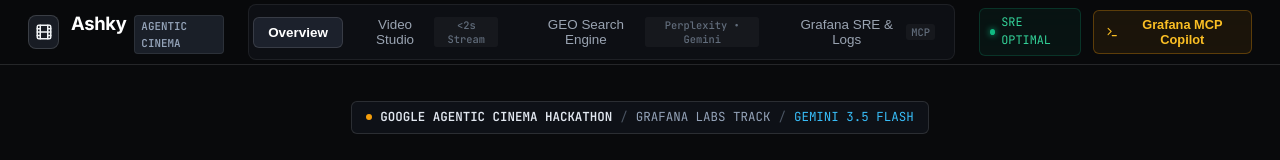
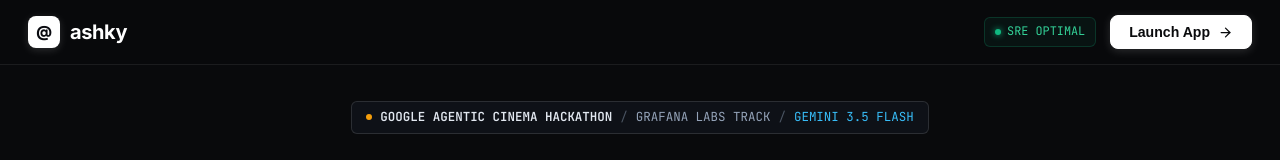
Before and after one commit to N-45div/Ashky, a React (Vite) app in the folder frontend/: page / in a window 1280 px wide. Shown: the top 160 px of the page. Built offline with nearby package versions, Linux system fonts and the light colour scheme.

Commit message:
feat(nav): add minimal dark landing navbar and multi-page routing

```diff
--- a/frontend/src/App.jsx
+++ b/frontend/src/App.jsx
@@ -1,68 +1,51 @@
 import React, { useState } from 'react';
-import Navbar from './components/Navbar';
-import AgentSidecar from './components/AgentSidecar';
+import { BrowserRouter, Routes, Route, Navigate, useNavigate } from 'react-router-dom';
+import LandingNavbar from './components/LandingNavbar';
 import LandingPage from './pages/LandingPage';
-import VideoStudio from './pages/VideoStudio';
-import GeoOptimizer from './pages/GeoOptimizer';
-import Observability from './pages/Observability';
+import AppWorkspace from './pages/AppWorkspace';
 
-export default function App() {
-  const [activeTab, setActiveTab] = useState('landing');
-  const [sidecarOpen, setSidecarOpen] = useState(false);
-  const [selectedPreset, setSelectedPreset] = useState(null);
+function LandingRoute({ onSelectPreset }) {
+  const navigate = useNavigate();
 
   const handleNavigate = (tab) => {
-    setActiveTab(tab);
-    window.scrollTo({ top: 0, behavior: 'smooth' });
+    if (tab === 'video_studio' || tab === 'studio') {
+      navigate('/app/studio');
+    } else if (tab === 'geo_optimizer' || tab === 'geo') {
+      navigate('/app/geo');
+    } else if (tab === 'observability') {
+      navigate('/app/observability');
+    } else {
+      navigate('/app');
+    }
   };
 
   const handleSelectPreset = (preset) => {
-    setSelectedPreset(preset);
+    if (onSelectPreset) {
+      onSelectPreset(preset);
+    }
+    navigate('/app/studio');
   };
 
   return (
-    <div style={{ minHeight: '100vh', display: 'flex', flexDirection: 'column', position: 'relative', background: 'var(--bg-canvas)' }}>
-      {/* Top Glass Navigation */}
-      <Navbar
-        activeTab={activeTab}
-        setActiveTab={handleNavigate}
-        sidecarOpen={sidecarOpen}
-        setSidecarOpen={setSidecarOpen}
-      />
+    <div style={{ minHeight: '100vh', display: 'flex', flexDirection: 'column', background: '#090a0c' }}>
+      {/* Clean Dark Landing Header with single Launch App CTA */}
+      <LandingNavbar />
 
-      {/* Main Content Area */}
-      <main style={{ flex: 1, position: 'relative', zIndex: 10 }}>
-        {activeTab === 'landing' && (
-          <LandingPage
-            onNavigate={handleNavigate}
-            onSelectPreset={handleSelectPreset}
-          />
-        )}
-        {activeTab === 'video_studio' && (
-          <VideoStudio initialPreset={selectedPreset} />
-        )}
-        {activeTab === 'geo_optimizer' && <GeoOptimizer />}
-        {activeTab === 'observability' && (
-          <Observability onOpenSidecar={() => setSidecarOpen(true)} />
-        )}
+      <main style={{ flex: 1, position: 'relative' }}>
+        <LandingPage
+          onNavigate={handleNavigate}
+          onSelectPreset={handleSelectPreset}
+        />
       </main>
-
-      {/* Collapsible Grafana MCP Agent Drawer */}
-      <AgentSidecar
-        isOpen={sidecarOpen}
-        onClose={() => setSidecarOpen(false)}
-      />
 
       {/* Footer */}
       <footer style={{
         padding: '24px 28px',
-        borderTop: '1px solid var(--border-subtle)',
+        borderTop: '1px solid rgba(255, 255, 255, 0.08)',
         textAlign: 'center',
         fontSize: '0.8rem',
-        color: 'var(--text-muted)',
-        position: 'relative',
-        zIndex: 10,
-        background: 'var(--bg-surface-1)'
+        color: '#64748b',
+        background: '#0a0c10'
       }}>
         <div style={{ maxWidth: '1200px', margin: '0 auto', display: 'flex', flexDirection: 'column', gap: '6px' }}>
           <p style={{ margin: 0, color: '#e2e8f0', fontWeight: 600 }}>
@@ -76,3 +59,39 @@
     </div>
   );
 }
+
+export default function App() {
+  const [selectedPreset, setSelectedPreset] = useState(null);
+
+  return (
+    <BrowserRouter>
+      <Routes>
+        {/* Landing Page Route (Clean Dark Theme, Single Launch App button) */}
+        <Route
+          path="/"
+          element={<LandingRoute onSelectPreset={setSelectedPreset} />}
+        />
+
+        {/* Full App Workspace with ChatGPT-style Collapsible Icon Sidebar */}
+        <Route
+          path="/app"
+          element={<AppWorkspace initialPreset={selectedPreset} />}
+        />
+        <Route
+          path="/app/:tab"
+          element={<AppWorkspace initialPreset={selectedPreset} />}
+        />
+
+        {/* Backwards Compatibility / Direct Links */}
+        <Route path="/studio" element={<Navigate to="/app/studio" replace />} />
+        <Route path="/geo" element={<Navigate to="/app/geo" replace />} />
+        <Route path="/observability" element={<Navigate to="/app/observability" replace />} />
+        <Route path="/video_studio" element={<Navigate to="/app/studio" replace />} />
+        <Route path="/geo_optimizer" element={<Navigate to="/app/geo" replace />} />
+
+        {/* Catch-all */}
+        <Route path="*" element={<Navigate to="/" replace />} />
+      </Routes>
+    </BrowserRouter>
+  );
+}
--- /dev/null
+++ b/frontend/src/components/LandingNavbar.jsx
@@ -0,0 +1,111 @@
+import React from 'react';
+import { useNavigate } from 'react-router-dom';
+import { ArrowRight } from 'lucide-react';
+
+export default function LandingNavbar() {
+  const navigate = useNavigate();
+
+  return (
+    <header style={{
+      position: 'sticky',
+      top: 0,
+      zIndex: 50,
+      background: 'rgba(9, 10, 12, 0.85)',
+      backdropFilter: 'blur(16px)',
+      WebkitBackdropFilter: 'blur(16px)',
+      borderBottom: '1px solid rgba(255, 255, 255, 0.08)',
+      padding: '0 28px'
+    }}>
+      <div style={{
+        maxWidth: '1400px',
+        margin: '0 auto',
+        height: '64px',
+        display: 'flex',
+        alignItems: 'center',
+        justifyContent: 'space-between',
+        gap: '20px'
+      }}>
+        {/* Left: Monogram & Brand Title */}
+        <div
+          onClick={() => navigate('/')}
+          style={{ display: 'flex', alignItems: 'center', gap: '10px', cursor: 'pointer', userSelect: 'none' }}
+        >
+          <div style={{
+            width: '32px',
+            height: '32px',
+            borderRadius: '8px',
+            background: '#ffffff',
+            color: '#090a0f',
+            display: 'flex',
+            alignItems: 'center',
+            justifyContent: 'center',
+            fontWeight: 800,
+            fontSize: '0.95rem',
+            boxShadow: '0 2px 8px rgba(255, 255, 255, 0.15)'
+          }}>
+            @
+          </div>
+          <span style={{
+            fontWeight: 700,
+            fontSize: '1.25rem',
+            letterSpacing: '-0.02em',
+            color: '#ffffff'
+          }}>
+            ashky
+          </span>
+        </div>
+
+        {/* Right: SRE Status & Single Launch App Button */}
+        <div style={{ display: 'flex', alignItems: 'center', gap: '14px' }}>
+          <div style={{
+            display: 'flex',
+            alignItems: 'center',
+            gap: '6px',
+            fontSize: '0.74rem',
+            color: '#34d399',
+            background: 'rgba(16, 185, 129, 0.06)',
+            padding: '5px 10px',
+            borderRadius: '6px',
+            border: '1px solid rgba(16, 185, 129, 0.2)',
+            fontFamily: 'var(--font-mono)'
+          }}>
+            <span className="status-dot status-dot-emerald" />
+            <span className="hidden sm:inline">SRE OPTIMAL</span>
+          </div>
+
+          {/* Single Launch App Button -> moves to /app */}
+          <button
+            type="button"
+            onClick={() => navigate('/app')}
+            style={{
+              display: 'flex',
+              alignItems: 'center',
+              gap: '8px',
+              background: '#ffffff',
+              color: '#090a0c',
+              border: '1px solid #ffffff',
+              padding: '8px 18px',
+              borderRadius: '8px',
+              fontWeight: 600,
+              fontSize: '0.88rem',
+              cursor: 'pointer',
+              boxShadow: '0 2px 10px rgba(255, 255, 255, 0.15)',
+              transition: 'all 0.15s ease'
+            }}
+            onMouseEnter={(e) => {
+              e.currentTarget.style.background = '#e2e8f0';
+              e.currentTarget.style.transform = 'translateY(-1px)';
+            }}
+            onMouseLeave={(e) => {
+              e.currentTarget.style.background = '#ffffff';
+              e.currentTarget.style.transform = 'translateY(0)';
+            }}
+          >
+            <span>Launch App</span>
+            <ArrowRight size={15} />
+          </button>
+        </div>
+      </div>
+    </header>
+  );
+}
```
